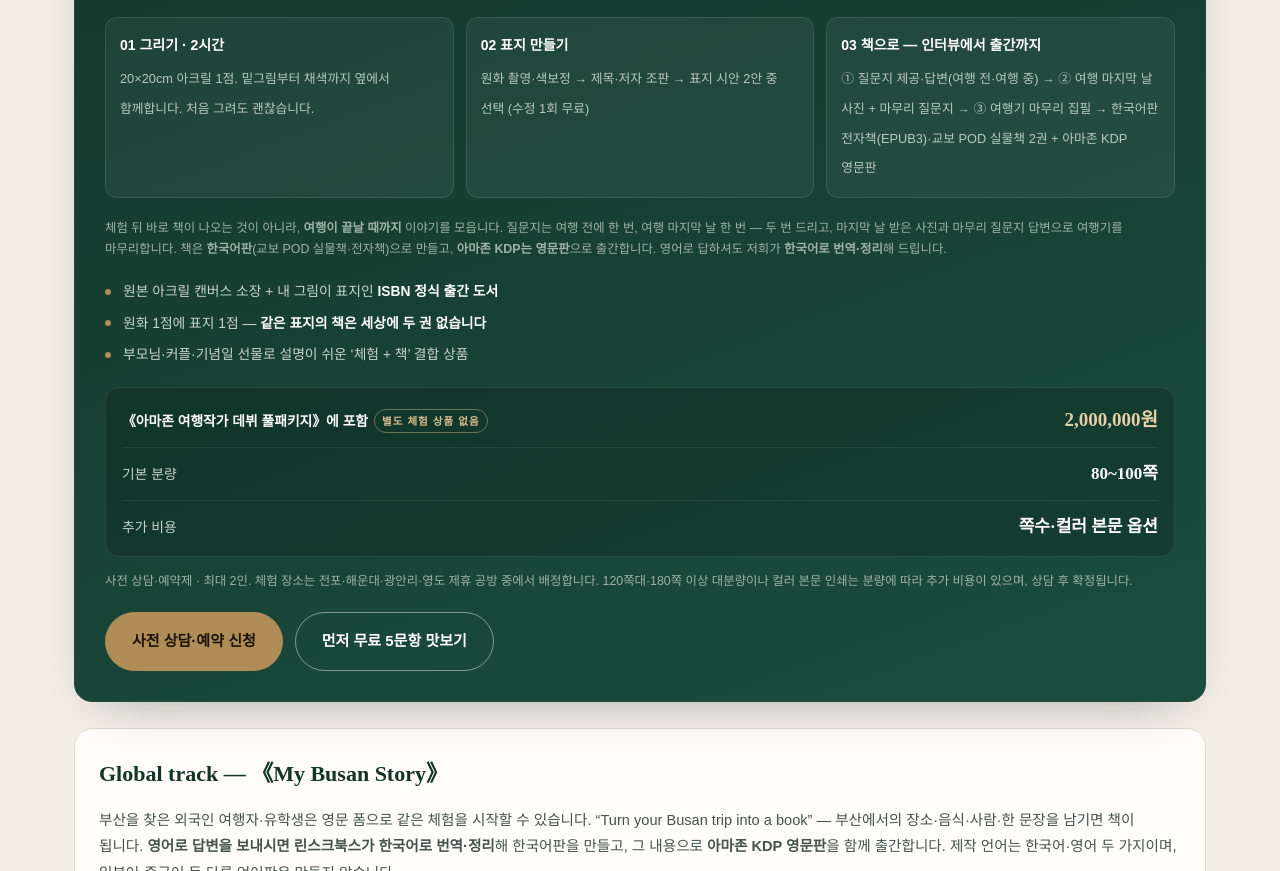
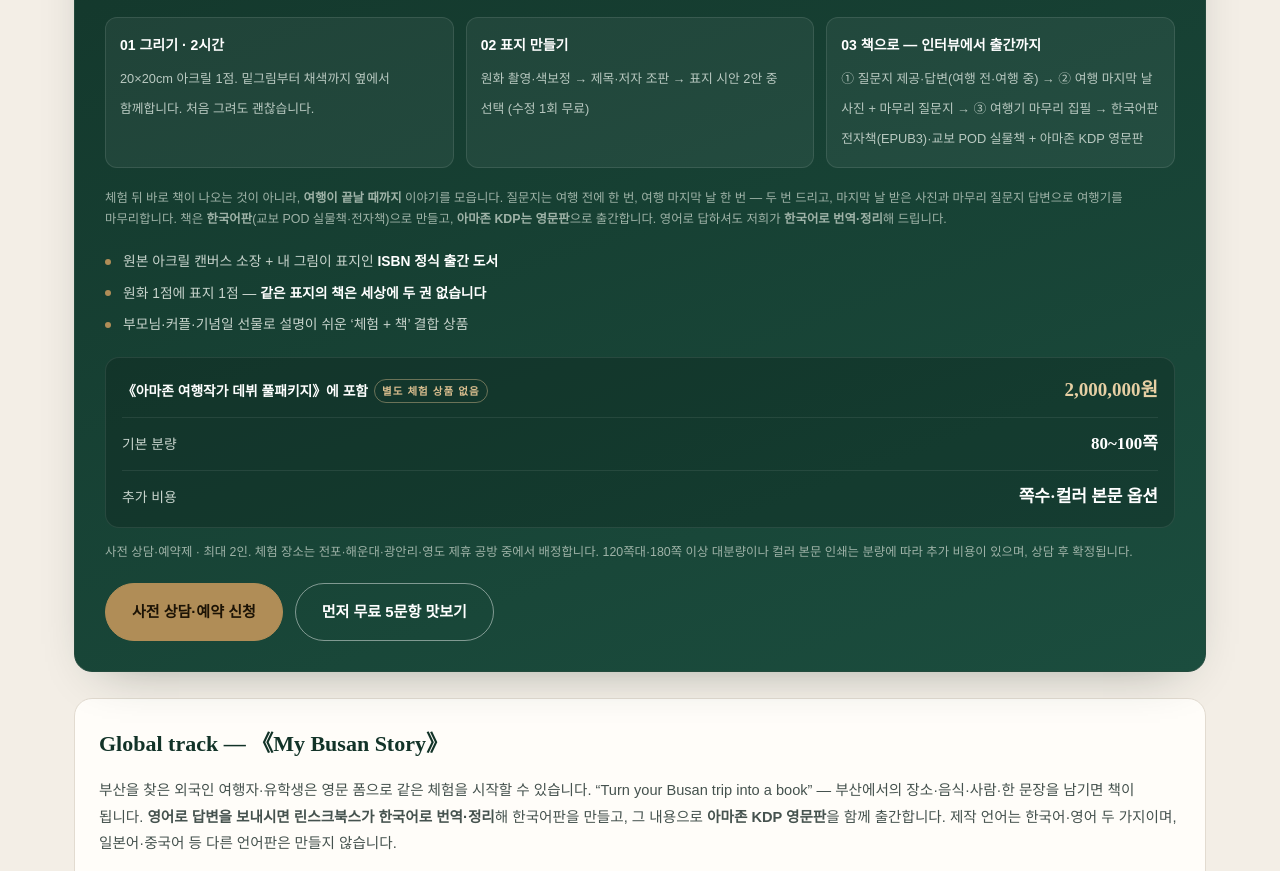
Before and after one commit to NAMJIHYE-MAX/linsk-ap, a plain HTML site: page legacy/index.html in a window 1280 px wide. Shown: the part 3564-4435 px from the top of the page. Drawn offline with Linux system fonts and the light colour scheme.

Commit message:
legacy: 아크릴 섹션 실물책 권수 표현 정리(2권 → 실물책)

```diff
--- a/legacy/index.html
+++ b/legacy/index.html
@@ -679,7 +679,7 @@
         <div class="flow">
           <div><b>01 그리기 · 2시간</b><span>20×20cm 아크릴 1점. 밑그림부터 채색까지 옆에서 함께합니다. 처음 그려도 괜찮습니다.</span></div>
           <div><b>02 표지 만들기</b><span>원화 촬영·색보정 → 제목·저자 조판 → 표지 시안 2안 중 선택 (수정 1회 무료)</span></div>
-          <div><b>03 책으로 — 인터뷰에서 출간까지</b><span>① 질문지 제공·답변(여행 전·여행 중) → ② 여행 마지막 날 사진 + 마무리 질문지 → ③ 여행기 마무리 집필 → 한국어판 전자책(EPUB3)·교보 POD 실물책 2권 + 아마존 KDP 영문판</span></div>
+          <div><b>03 책으로 — 인터뷰에서 출간까지</b><span>① 질문지 제공·답변(여행 전·여행 중) → ② 여행 마지막 날 사진 + 마무리 질문지 → ③ 여행기 마무리 집필 → 한국어판 전자책(EPUB3)·교보 POD 실물책 + 아마존 KDP 영문판</span></div>
         </div>
         <p class="snote" style="margin-top:0;margin-bottom:20px">
           체험 뒤 바로 책이 나오는 것이 아니라, <b>여행이 끝날 때까지</b> 이야기를 모읍니다. 질문지는 여행 전에 한 번,
```
